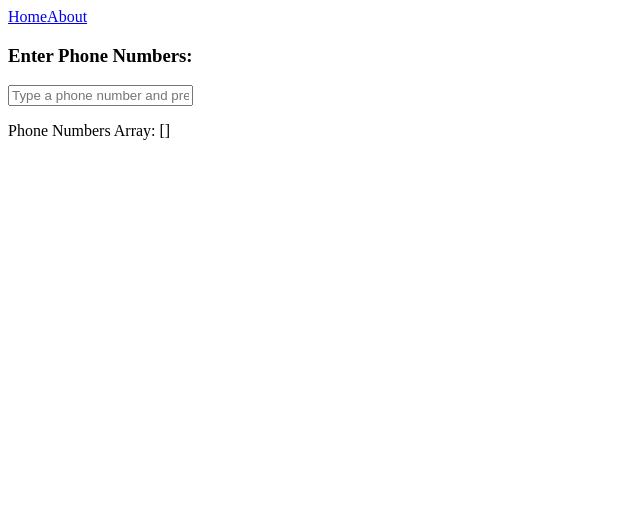
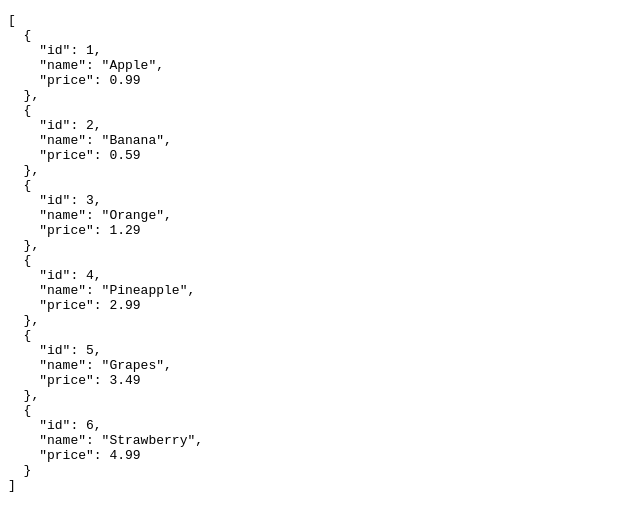
Before and after one commit to Nandaaung-Dev/ts-vue-boilerplate, a Vue app: page / in a window 1280 px wide. Shown: the top 530 px of the page, without its empty margins (0-640 px from the left). Built offline with nearby package versions, Linux system fonts and the light colour scheme; the HTML template or start-up script is replaced by a standard one.

Commit message:
access data

```diff
--- a/src/App.vue
+++ b/src/App.vue
@@ -1,10 +1,18 @@
 <script setup lang="ts">
-import { RouterLink, RouterView } from 'vue-router'
+import { RouterLink, RouterView } from "vue-router";
+import { useProductStore } from "@/stores/productStore";
+import { storeToRefs } from "pinia";
+
+// const productStore = useProductStore();
+
+const { products } = storeToRefs(useProductStore());
 </script>
 
 <template>
-        <RouterLink to="/">Home</RouterLink>
-        <RouterLink to="/about">About</RouterLink>
+  <pre>{{ products }}</pre>
+  <!-- <pre>{{ productStore }} </pre> -->
+  <!-- <RouterLink to="/">Home</RouterLink>
+  <RouterLink to="/about">About</RouterLink>
 
-  <RouterView />
+  <RouterView /> -->
 </template>
--- /dev/null
+++ b/src/data/products.json
@@ -0,0 +1,32 @@
+[
+    {
+      "id": 1,
+      "name": "Apple",
+      "price": 0.99
+    },
+    {
+      "id": 2,
+      "name": "Banana",
+      "price": 0.59
+    },
+    {
+      "id": 3,
+      "name": "Orange",
+      "price": 1.29
+    },
+    {
+      "id": 4,
+      "name": "Pineapple",
+      "price": 2.99
+    },
+    {
+      "id": 5,
+      "name": "Grapes",
+      "price": 3.49
+    },
+    {
+      "id": 6,
+      "name": "Strawberry",
+      "price": 4.99
+    }
+  ]
--- /dev/null
+++ b/src/stores/productStore.js
@@ -0,0 +1,12 @@
+import { defineStore } from "pinia";
+import products from '@/data/products.json'
+export const useProductStore = defineStore('product', {
+    state: () => ({
+        products
+    }),
+    actions: {
+        addProduct(product) {
+            this.products.push(product);
+        },
+    },
+ });
```
